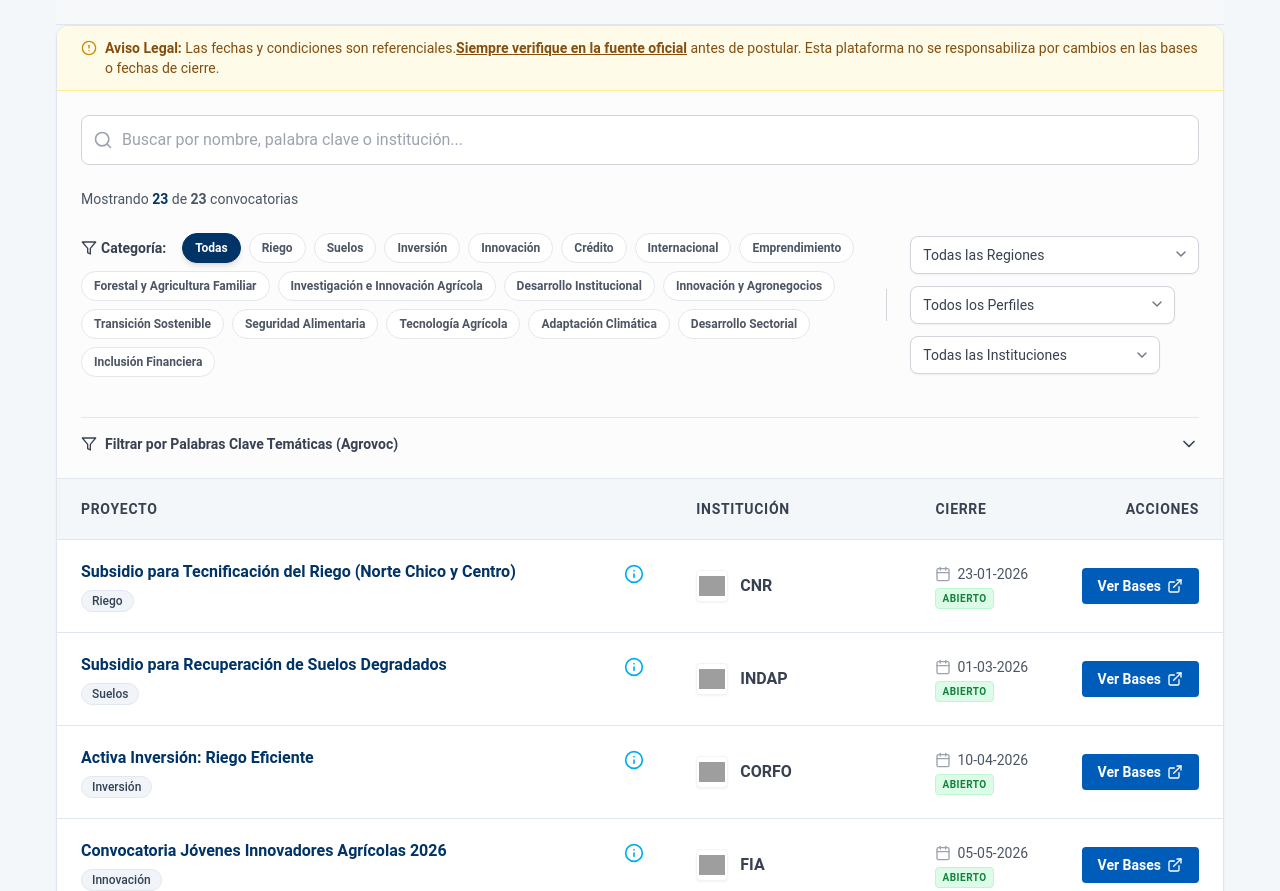
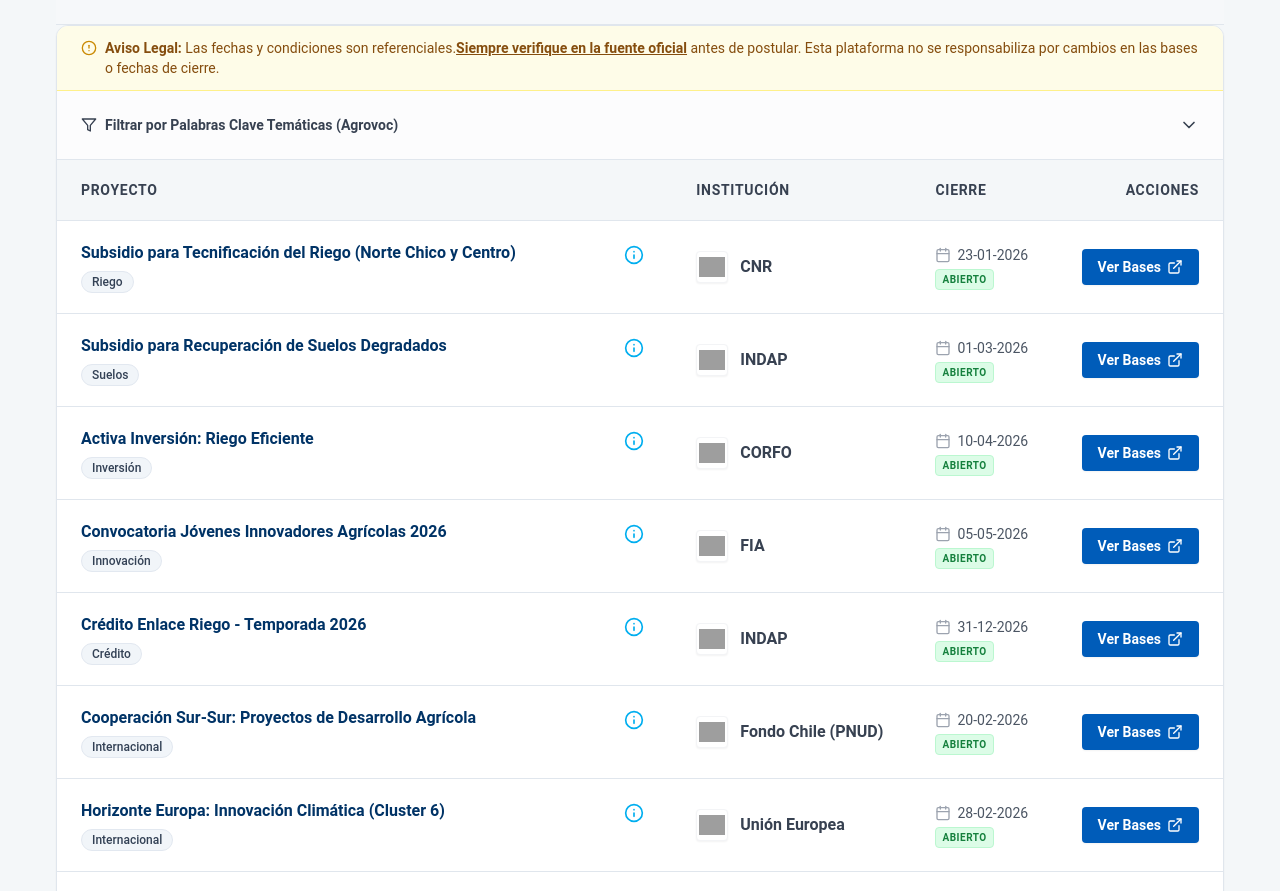
Before and after one commit to maximilianoandrade-sys/iica-chile-plataforma, a Next.js app: page / in a window 1280 px wide. Shown: the part 1071-1962 px from the top of the page. Built offline with nearby package versions, Linux system fonts and the light colour scheme; grey boxes are pictures that could not be loaded.

Commit message:
fix(ui): remove duplicate search bars and fix agrovoc modal conflict

```diff
--- a/components/ProjectList.tsx
+++ b/components/ProjectList.tsx
@@ -21,6 +21,7 @@ export default function ProjectList({ projects }: { projects: Project[] }) {
 
     const [selectedCounterpart, setSelectedCounterpart] = useState('Todas');
     const [selectedAgrovoc, setSelectedAgrovoc] = useState('Cualquiera');
+    const [showAgrovoc, setShowAgrovoc] = useState(false);
     const [showRequirements, setShowRequirements] = useState(false);
     const [toastMessage, setToastMessage] = useState<string | null>(null);
     const [expandedProject, setExpandedProject] = useState<number | null>(null);
@@ -117,110 +118,12 @@ export default function ProjectList({ projects }: { projects: Project[] }) {
                 </div>
             </div>
 
-            {/* 2. SMART DASHBOARD HEADER (Search + Filters) */}
-            <div className="p-6 border-b border-[var(--iica-border)] bg-gray-50/50">
-                <div className="flex flex-col gap-6">
-
-                    {/* Search Bar */}
-                    <div className="relative w-full">
-                        <div className="absolute inset-y-0 left-0 pl-3 flex items-center pointer-events-none">
-                            <Search className="h-5 w-5 text-gray-400" />
-                        </div>
-                        <input
-                            type="text"
-                            aria-label="Buscar convocatorias por nombre o institución"
-                            placeholder="Buscar por nombre, palabra clave o institución..."
-                            className="pl-10 pr-4 py-3 w-full border border-gray-300 rounded-lg focus:ring-2 focus:ring-[var(--iica-blue)] focus:border-transparent outline-none transition-shadow text-gray-700"
-                            value={searchTerm}
-                            onChange={(e) => setSearchTerm(e.target.value)}
-                        />
-                    </div>
-
-                    {/* Contador de Resultados (Optimizado y Centrado) */}
-                    <div className="flex items-center justify-between">
-                        <div className="text-sm text-gray-600">
-                            Mostrando <strong className="text-[var(--iica-navy)]">{filteredProjects.length}</strong> de <strong>{projects.length}</strong> convocatorias
-                            {searchTerm && (
-                                <span className="ml-2 text-[var(--iica-cyan)]">
-                                    (búsqueda inteligente activa)
-                                </span>
-                            )}
-                        </div>
-                    </div>
-
-                    {/* Filter Chips & Advanced Selects */}
-                    <div className="flex flex-col md:flex-row gap-4 items-start md:items-center w-full">
-
-                        {/* 1. Category Chips */}
-                        <div className="flex flex-wrap gap-2 items-center" role="group" aria-label="Filtros de categoría">
-                            <span className="text-sm font-bold text-gray-700 mr-2 flex items-center gap-1">
-                                <Filter className="h-4 w-4" /> Categoría:
-                            </span>
-                            {categories.map(cat => (
-                                <button
-                                    key={cat}
-                                    onClick={() => handleCategoryChange(cat)}
-                                    aria-pressed={selectedCategory === cat}
-                                    className={`px-3 py-1.5 rounded-full text-xs font-bold transition-all border ${selectedCategory === cat
-                                        ? 'bg-[var(--iica-navy)] text-white border-[var(--iica-navy)] shadow-md'
-                                        : 'bg-white text-gray-600 border-gray-200 hover:bg-gray-50'
-                                        }`}
-                                >
-                                    {cat}
-                                </button>
-                            ))}
-                        </div>
-
-                        <div className="hidden md:block w-px h-8 bg-gray-300 mx-2"></div>
-
-                        {/* 2. Advanced Filters (Region & User) */}
-                        <div className="flex flex-wrap gap-3 w-full md:w-auto">
-
-                            {/* Region Filter */}
-                            <div className="relative group">
-                                <select
-                                    value={selectedRegion}
-                                    onChange={(e) => setSelectedRegion(e.target.value)}
-                                    className="appearance-none bg-white border border-gray-300 text-gray-700 text-sm rounded-lg focus:ring-[var(--iica-blue)] focus:border-[var(--iica-blue)] block w-full pl-3 pr-8 py-2 cursor-pointer hover:border-[var(--iica-blue)] transition-colors shadow-sm"
-                                >
-                                    <option value="Todas">Todas las Regiones</option>
-                                    {uniqueRegions.map(r => <option key={r} value={r}>{r}</option>)}
-                                </select>
-                                <ChevronDown className="absolute right-2.5 top-2.5 h-4 w-4 text-gray-500 pointer-events-none group-hover:text-[var(--iica-blue)]" />
-                            </div>
-
-                            {/* Beneficiary Filter */}
-                            <div className="relative group">
-                                <select
-                                    value={selectedBeneficiary}
-                                    onChange={(e) => setSelectedBeneficiary(e.target.value)}
-                                    className="appearance-none bg-white border border-gray-300 text-gray-700 text-sm rounded-lg focus:ring-[var(--iica-blue)] focus:border-[var(--iica-blue)] block w-full pl-3 pr-8 py-2 cursor-pointer hover:border-[var(--iica-blue)] transition-colors shadow-sm"
-                                >
-                                    <option value="Todos">Todos los Perfiles</option>
-                                    {uniqueBeneficiaries.map(b => <option key={b} value={b}>{b}</option>)}
-                                </select>
-                                <ChevronDown className="absolute right-2.5 top-2.5 h-4 w-4 text-gray-500 pointer-events-none group-hover:text-[var(--iica-blue)]" />
-                            </div>
-
-                            {/* Counterpart Filter (Searchable) */}
-                            <SearchableSelect
-                                options={['Todas', ...Array.from(new Set([
-                                    ...projects.map(p => p.institucion),
-                                    ...counterparts.slice(0, 50).map(c => c.name)
-                                ])).sort()]}
-                                value={selectedCounterpart === 'Todas' ? 'Todas las Instituciones' : selectedCounterpart}
-                                onChange={(val) => setSelectedCounterpart(val === 'Todas las Instituciones' ? 'Todas' : val)}
-                                placeholder="Filtrar por Institución"
-                            />
-
-                        </div>
-                    </div>
-
 
             {/* Agrovoc Keywords Section - Collapsible & Aesthetic */}
-                    <div className="w-full mt-4 border-t border-gray-200 pt-4">
+            <div className="p-6 border-b border-[var(--iica-border)] bg-gray-50/50">
+                <div className="w-full">
                     <button
-                            onClick={() => setShowRequirements(!showRequirements)}
+                        onClick={() => setShowAgrovoc(!showAgrovoc)}
                         className="w-full flex items-center justify-between text-sm font-bold text-gray-700 hover:text-[var(--iica-blue)] transition-colors"
                     >
                         <span className="flex items-center gap-2">
@@ -232,11 +135,11 @@ export default function ProjectList({ projects }: { projects: Project[] }) {
                                 </span>
                             )}
                         </span>
-                            <ChevronDown className={`h-5 w-5 transition-transform ${showRequirements ? 'rotate-180' : ''}`} />
+                        <ChevronDown className={`h-5 w-5 transition-transform ${showAgrovoc ? 'rotate-180' : ''}`} />
                     </button>
 
                     <AnimatePresence>
-                            {showRequirements && (
+                        {showAgrovoc && (
                             <motion.div
                                 initial={{ height: 0, opacity: 0 }}
                                 animate={{ height: 'auto', opacity: 1 }}
@@ -276,8 +179,6 @@ export default function ProjectList({ projects }: { projects: Project[] }) {
                             </motion.div>
                         )}
                     </AnimatePresence>
-                    </div>
-
                 </div>
             </div>
 
```
Lines whose indentation alone changed are shown as unchanged.
